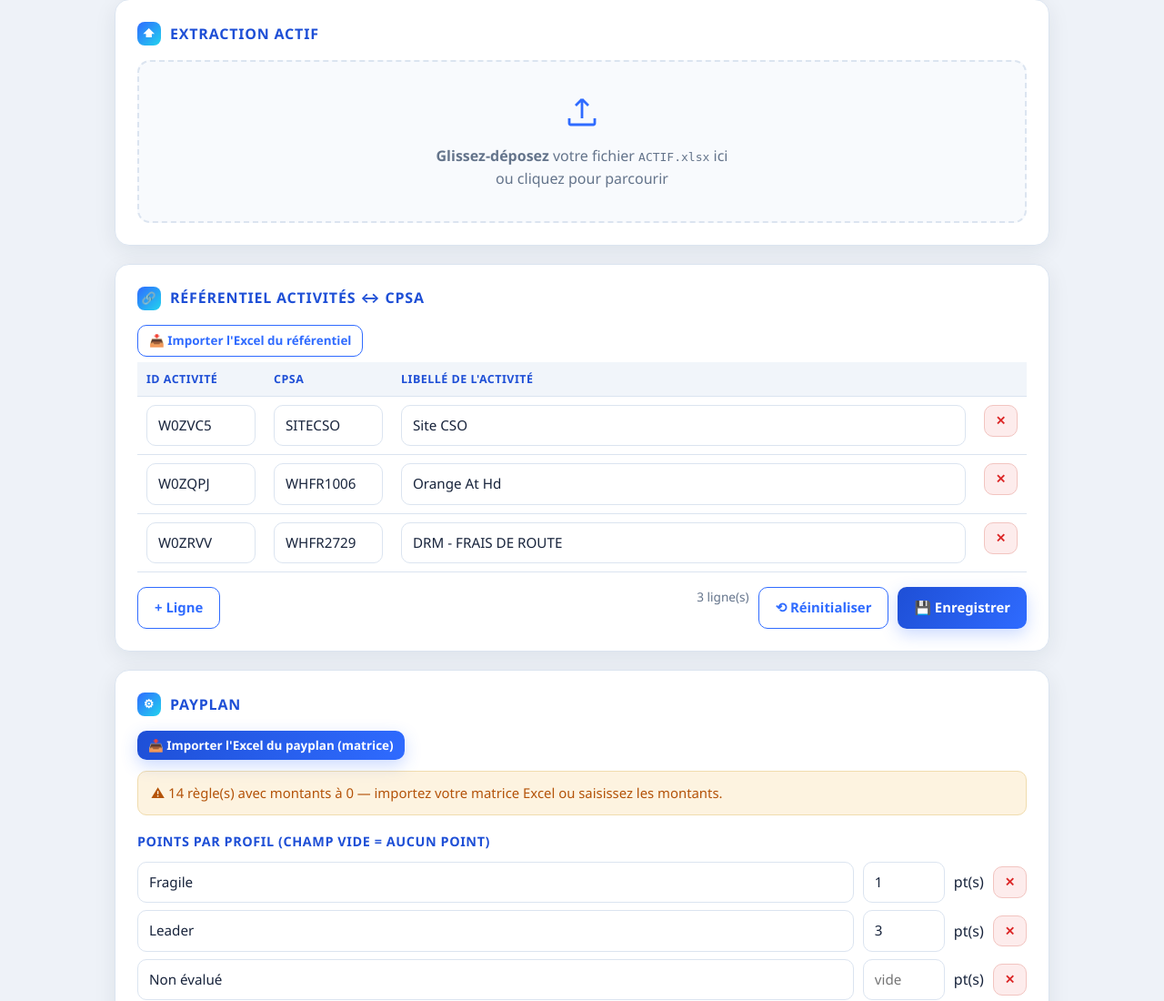
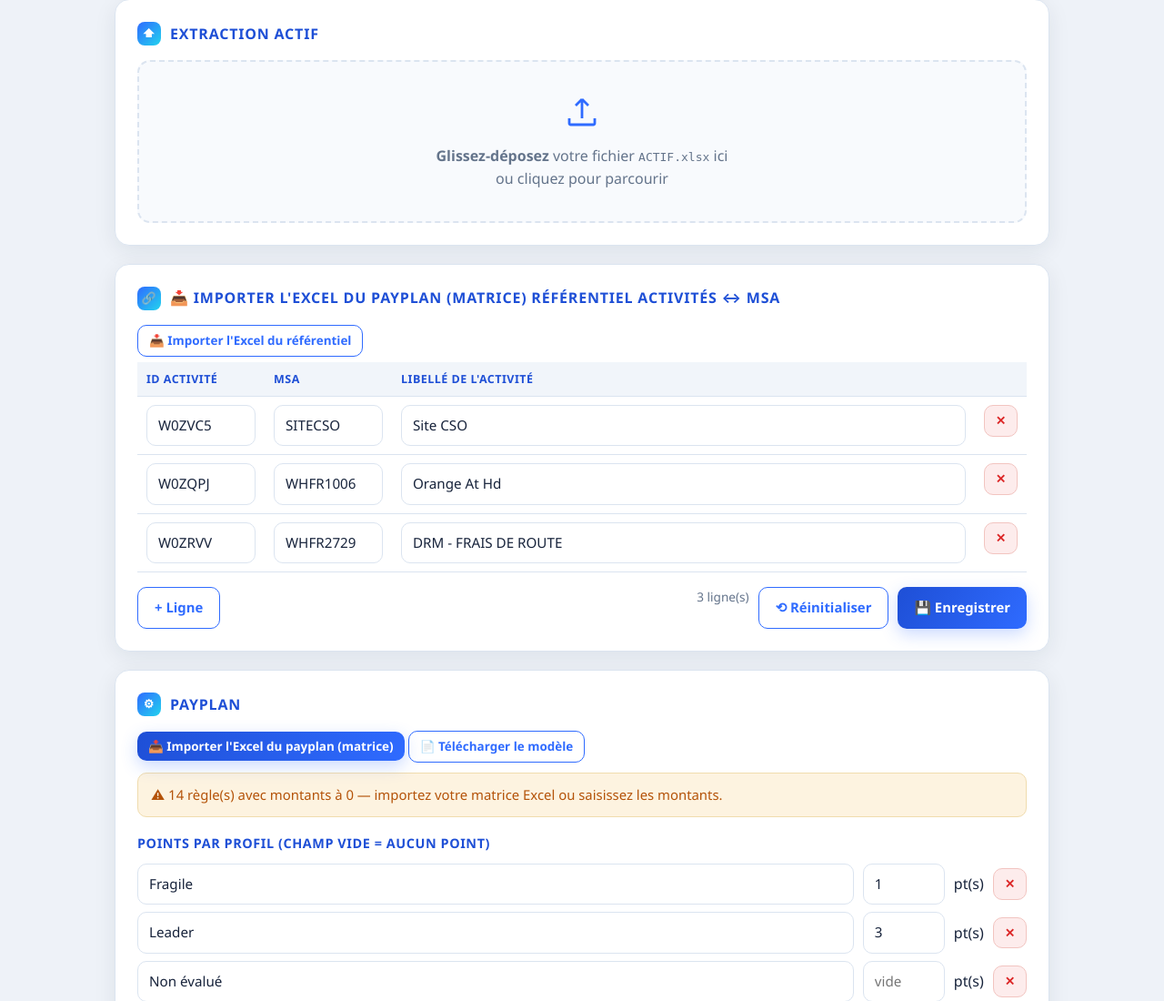
Before and after one commit to Sergio-stack10/Simulateur-Prime, a Flask app: page /admin in a window 1280 px wide. Shown: the part 203-1303 px from the top of the page at 91% size. Run offline with Flask 3, Linux system fonts and the light colour scheme; the visitor is signed in with stand-in values (Sample User, id 1); data that the repository does not hold is empty.

Commit message:
Update admin.html

```diff
--- a/templates/admin.html
+++ b/templates/admin.html
@@ -52,7 +52,8 @@
   </section>
 
   <section class="card reveal" style="--d:.1s">
-    <h2><span class="chip">🔗</span> Référentiel Activités ↔ CPSA</h2>
+    <h2><span class="chip">🔗</span> 📥 Importer l'Excel du payplan (matrice)</button>
+Référentiel Activités ↔ MSA</h2>
     <div class="ref-import">
       <input type="file" id="file-ref" accept=".xlsx,.xls" hidden/>
       <button id="ref-import-btn" class="btn btn-ghost btn-sm">📥 Importer l'Excel du référentiel</button>
@@ -60,7 +61,7 @@
     </div>
     <div class="table-wrap">
       <table class="table">
-        <thead><tr><th style="width:140px">ID activité</th><th style="width:140px">CPSA</th>
+        <thead><tr><th style="width:140px">ID activité</th><th style="width:140px">MSA</th>
           <th>Libellé de l'activité</th><th style="width:50px"></th></tr></thead>
         <tbody id="ref-body"></tbody>
       </table>
@@ -80,6 +81,7 @@
     <div class="ref-import">
       <input type="file" id="file-payplan" accept=".xlsx,.xls" hidden/>
       <button id="pp-import-btn" class="btn btn-primary btn-sm">📥 Importer l'Excel du payplan (matrice)</button>
+      <a class="btn btn-ghost btn-sm" href="/api/payplan/template">📄 Télécharger le modèle</a>
       <span id="pp-import-status" class="muted small"></span>
     </div>
     <div class="alert warn" id="pp-warning" hidden></div>
```
